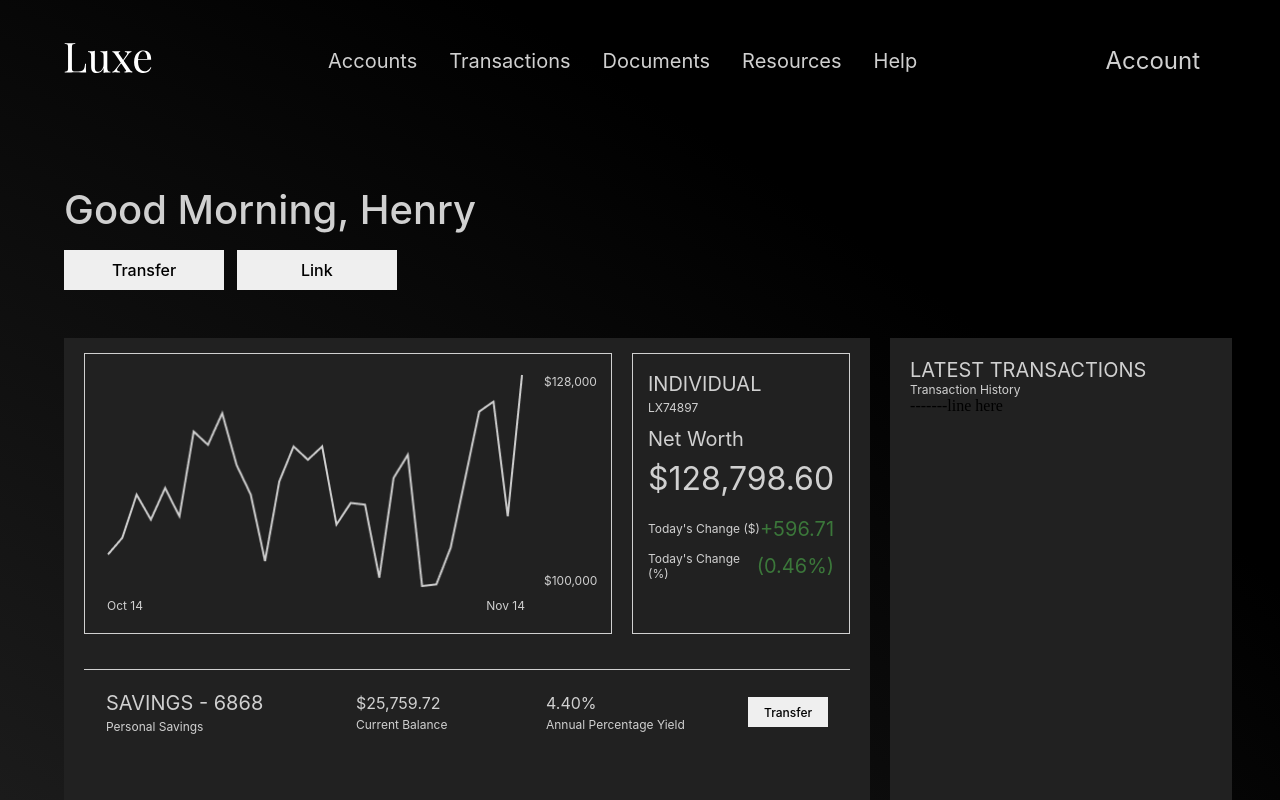
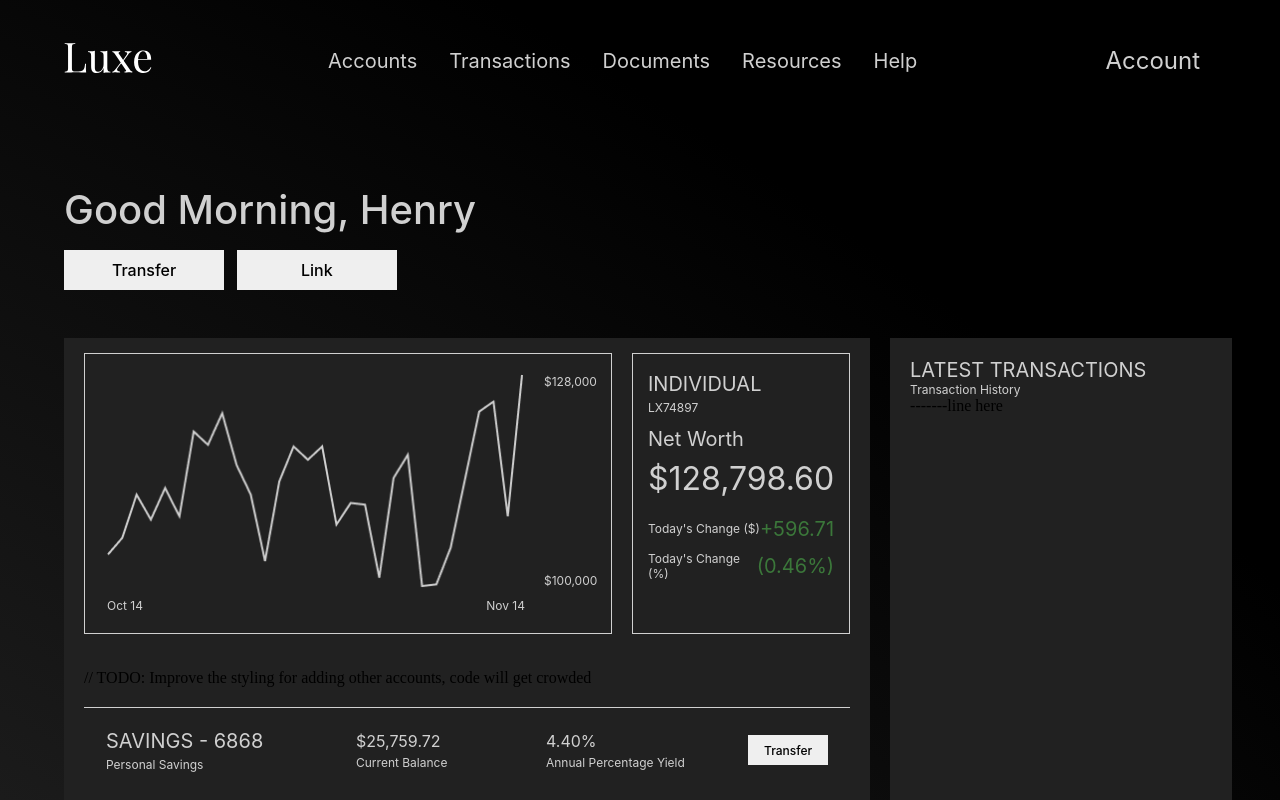
Before and after one commit to hai-henry/luxe-banking-app, a React (Vite) app: page / in a window 1280 px wide. Shown: the top 800 px of the page. Built offline with nearby package versions, Linux system fonts and the light colour scheme.

Commit message:
Work on todo

```diff
--- a/src/containers/info/Info.tsx
+++ b/src/containers/info/Info.tsx
@@ -41,6 +41,8 @@ const Info = () => {
             </div>
           </div>
         </div>
+        // TODO: Improve the styling for adding other accounts, code will get
+        crowded
         <div className="info__linked-account">
           <div className="info__linked-account-label">
             <p className="info__account-label-title">SAVINGS - 6868</p>
```
